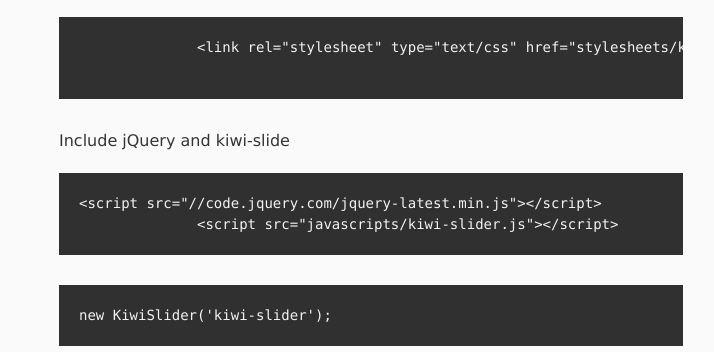
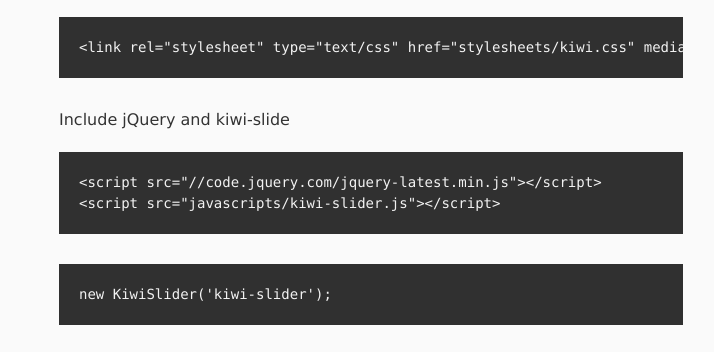
Before and after one commit to loethen/kiwi-slider, a website: page index.html in a window 1280 px wide. Shown: the part 739-1091 px from the top of the page, without its empty margins (269-983 px from the left). Drawn offline with nearby package versions, Linux system fonts and the light colour scheme.

Commit message:
code tag

```diff
--- a/index.html
+++ b/index.html
@@ -270,14 +270,12 @@
         <ol>
           <li>
             <p>Include kiwi.css</p>
-            <pre>
-              <code>&lt;link rel="stylesheet" type="text/css" href="stylesheets/kiwi.css" media="screen"&gt;</code>
-            </pre>
+            <pre>&lt;link rel="stylesheet" type="text/css" href="stylesheets/kiwi.css" media="screen"&gt;</pre>
           </li>
           <li>
             <p>Include jQuery and kiwi-slide</p>
             <pre>&lt;script src="//code.jquery.com/jquery-latest.min.js"&gt;&lt;/script&gt;
-              &lt;script src="javascripts/kiwi-slider.js"&gt;&lt;/script&gt;</pre>
+&lt;script src="javascripts/kiwi-slider.js"&gt;&lt;/script&gt;</pre>
           </li>
           <li>
             <pre>new KiwiSlider('kiwi-slider');</pre>
@@ -286,9 +284,9 @@
         </ol>
         <h2>options</h2>
         <pre>{
-            trigger: 'click', //click or mouseover
-            direction: 'H'  //Horizontal or Vertical H is default
-        }</pre>
+    trigger: 'click', //click or mouseover
+    direction: 'H'  //Horizontal or Vertical H is default
+}</pre>
 
         <footer>
           Kiwi-slider is maintained by <a href="https://github.com/loethen">loethen</a><br>
```
